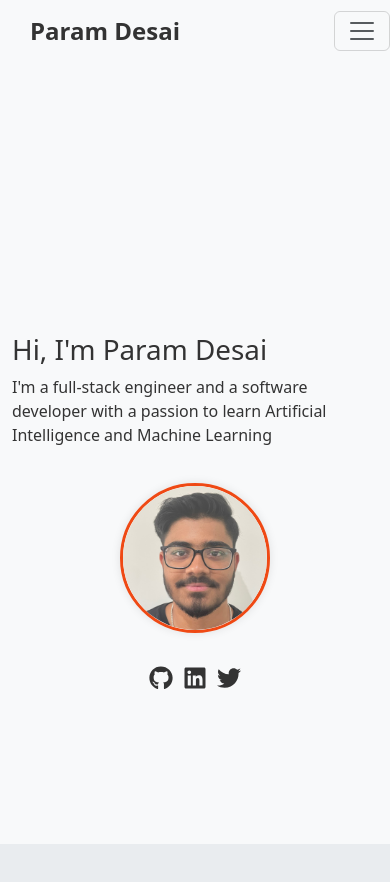
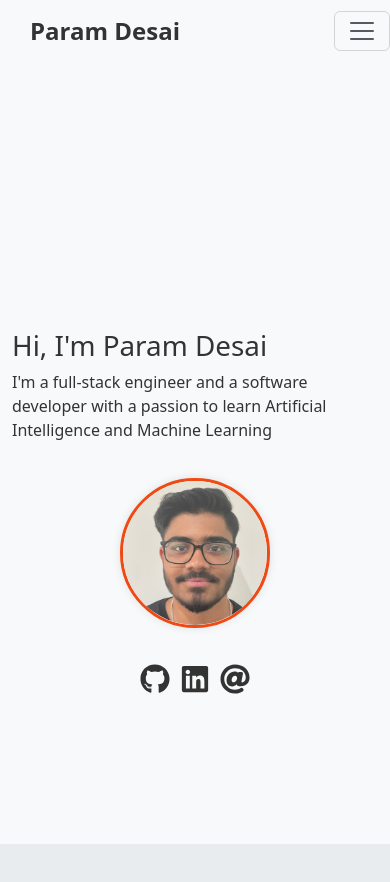
Before and after one commit to ParamDesai111/paramdesai111.github.io, a React (Create React App) app: page / in a window 390 px wide. Shown: the top 882 px of the page. Built offline with nearby package versions, Linux system fonts and the light colour scheme.

Commit message:
Home Page Changes

```diff
--- a/src/components/HomeSection.jsx
+++ b/src/components/HomeSection.jsx
@@ -1,6 +1,6 @@
 import React from 'react';
 import faceImage from '../images/face.jpg'; // Import your face image
-import { FaGithub, FaLinkedin, FaTwitter } from 'react-icons/fa'; // Import icons
+import { FaGithub, FaLinkedin, FaAt } from 'react-icons/fa'; // Import icons
 
 function HomeSection() {
   return (
@@ -13,9 +13,9 @@ function HomeSection() {
         <div className="col-md-6 text-center">
           <img src={faceImage} alt="Param Desai" className="profile-image" />
           <div className="social-links">
-            <a href="https://github.com/yourusername" className="social-link"><FaGithub /></a>
-            <a href="https://linkedin.com/in/yourusername" className="social-link"><FaLinkedin /></a>
-            <a href="https://twitter.com/yourusername" className="social-link"><FaTwitter /></a>
+            <a href="https://github.com/ParamDesai111" className="social-link"><FaGithub /></a>
+            <a href="https://www.linkedin.com/in/paramdesai111/" className="social-link"><FaLinkedin /></a>
+            <a href="param.desai101@gmail.com" className="social-link"><FaAt /></a>
             {/* Add more social links if needed */}
           </div>
         </div>
--- a/src/styles/main.css
+++ b/src/styles/main.css
@@ -371,14 +371,13 @@ html {
 }
 
 
-
-
-
 .home-section {
   position: relative;
   overflow: hidden;
   /* ... other styles ... */
 }
+
+
 .profile-image {
   width: 200px;
   height: 200px;
@@ -386,20 +385,20 @@ html {
   object-fit: cover; /* Ensure the image covers the area without distortion */
   border: 3px solid #ef4914; /* Optional: border color */
   box-shadow: 0px 0px 10px rgba(0, 0, 0, 0.1); /* Optional: adds subtle shadow */
-  margin-left: 120px; /* Align the image to the right */
+  margin: 0 auto; /* Center the image */
   display: block; /* Needed for margin auto to work */
 }
 
 .social-links {
   margin-top: 20px;
   display: flex;
-  justify-content: center; /* Center the icons */
+  justify-content: center; /* Center the icons below the image */
   flex-wrap: wrap; /* Ensure the icons wrap on smaller screens */
 }
 
 .social-link {
   margin: 5px; /* Spacing around each icon */
-  font-size: 24px; /* Adjust icon size */
+  font-size: 30px; /* Increase icon size */
   color: #333; /* Icon color */
 }
 
@@ -413,16 +412,10 @@ html {
     margin-top: 20px;
     width: 150px;
     height: 150px;
-    margin-left: auto;
-    margin-right: auto; /* Center the image on smaller screens */
   }
 
   .home-section .row {
     flex-direction: column-reverse;
     text-align: center;
   }
-
-  .social-links {
-    justify-content: center;
-  }
 }
```
